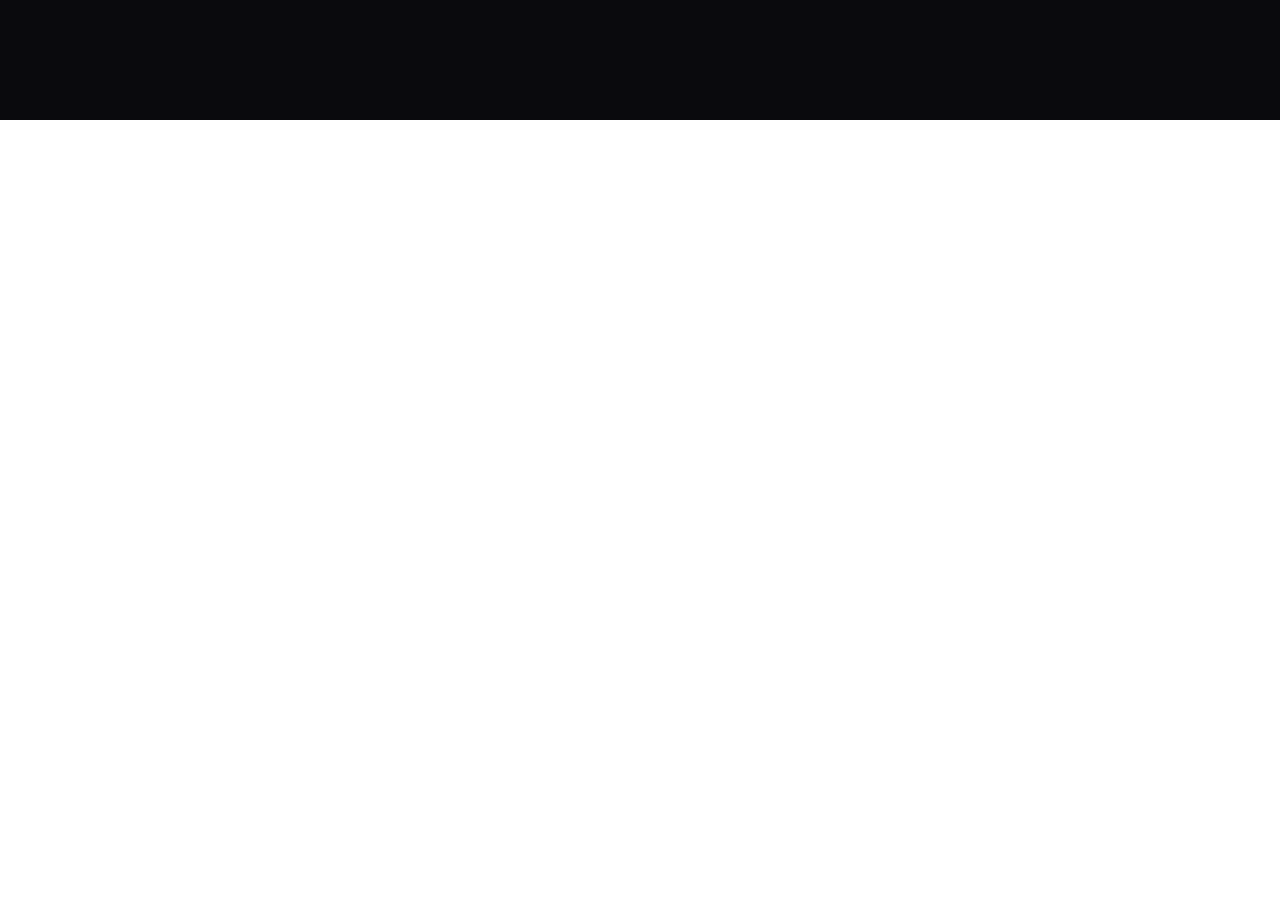
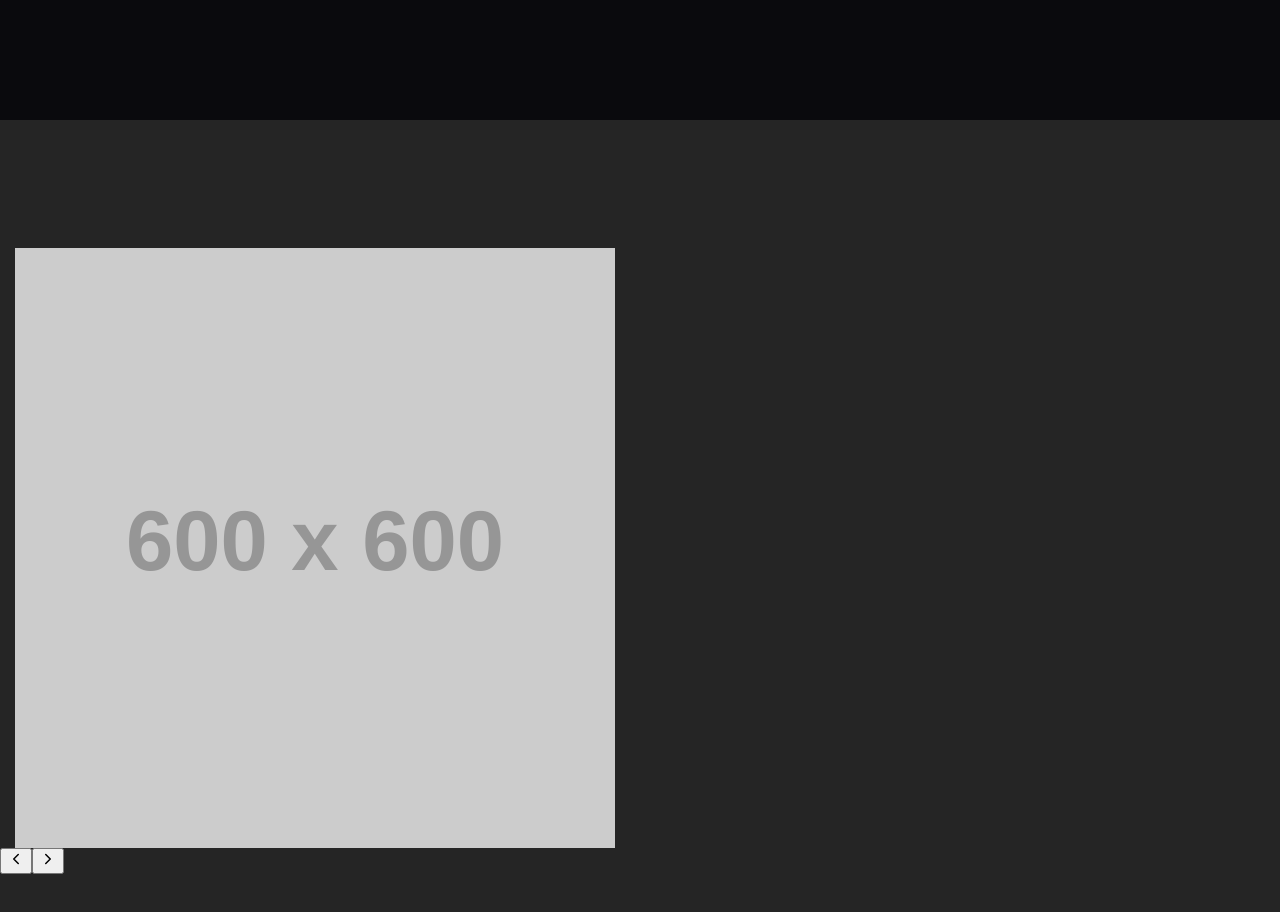
Before and after one commit to kylerossece/portfolio-master, a Next.js app: page / in a window 1280 px wide. Shown: the part 680-1592 px from the top of the page. Before the commit the page ends 800 px from the top, so only its background shows below. Built offline with nearby package versions, Linux system fonts and the light colour scheme.

Commit message:
change carousel to swiper module

```diff
--- a/app/page.tsx
+++ b/app/page.tsx
@@ -1,9 +1,11 @@
 import { Hero } from "../components/sections/hero";
+import { Work } from "@/components/sections/work";
 
 export default function Home() {
   return (
     <>
       <Hero />
+      <Work />
     </>
   );
 }
--- /dev/null
+++ b/assets/css/sections/projects.module.scss
@@ -0,0 +1,33 @@
+.card {
+  position: relative;
+  aspect-ratio: 2/3;
+  width: clamp(18rem, 42vmin, 22rem);
+  overflow: hidden;
+  border-radius: 6px;
+  a {
+    display: block;
+    height: 100%;
+    width: 100%;
+    border-radius: 6px;
+    border-color: color-mix(in oklab, #fffef9 30%, transparent);
+  }
+}
+
+.wrapper {
+  margin-top: 1rem;
+  width: 100%;
+}
+
+.buttonWrapper {
+  position: relative;
+  padding: 2rem 0;
+}
+
+.button {
+  border-color: #2e364f;
+  background-color: color-mix(in oklab, #060918 90%, transparent);
+  color: #f0f2fe;
+  height: fit-content;
+  border-radius: calc(infinity * 1px);
+  padding: 1rem;
+}
--- /dev/null
+++ b/assets/css/ui/section.module.scss
@@ -0,0 +1,10 @@
+.section {
+  position: relative;
+  z-index: 10;
+  width: 100%;
+  padding: 8rem 0;
+  display: flex;
+  flex-direction: column;
+  min-height: 100svh;
+  background-color: rgb(37, 37, 37);
+}
--- /dev/null
+++ b/components/sections/carousel.tsx
@@ -0,0 +1,81 @@
+"use client";
+import React, { RefObject, useRef } from "react";
+import gsap from "gsap";
+import { useGSAP } from "@gsap/react";
+import { ScrollTrigger } from "gsap/ScrollTrigger";
+import "swiper/css";
+import "swiper/css/pagination";
+import "swiper/css/free-mode";
+import { Swiper, SwiperSlide } from "swiper/react";
+import { Swiper as SwiperClass } from "swiper/types";
+import { Pagination, FreeMode } from "swiper/modules";
+import Link from "next/link";
+// import Image from "next/image";
+import { Icons } from "../ui/icons";
+import styles from "@/assets/css/sections/projects.module.scss";
+import { Container } from "../ui/container";
+
+type CarouselProps = {
+  sectionRef: RefObject<HTMLElement | null>;
+};
+// breakpoints={{
+//     768: {
+//       slidesPerView: 1.8,
+//       spaceBetween: 60,
+//       slidesOffsetAfter: 60,
+//       slidesOffsetBefore: 60,
+//     },
+//     992: {
+//       slidesPerView: 2.5,
+//       spaceBetween: 60,
+//       slidesOffsetAfter: 60,
+//       slidesOffsetBefore: 60,
+//     },
+//     1600: {
+//       slidesPerView: "auto",
+//       spaceBetween: 90,
+//       slidesOffsetAfter: 90,
+//       slidesOffsetBefore: 90,
+//     },
+//   }}
+const Carousel = ({ sectionRef }: CarouselProps) => {
+  const swiperRef = useRef<SwiperClass | null>(null);
+  const { contextSafe } = useGSAP({ scope: sectionRef });
+
+  const scrollPreviousSlide = () => {
+    swiperRef.current?.slidePrev();
+  };
+  const scrollNextSlide = () => {
+    swiperRef.current?.slideNext();
+  };
+  return (
+    <Swiper
+      onBeforeInit={(swiper) => {
+        swiperRef.current = swiper;
+      }}
+      touchEventsTarget={"container"}
+      slidesPerView="auto"
+      spaceBetween={15}
+      slidesOffsetAfter={15}
+      slidesOffsetBefore={15}
+      freeMode={true}
+      modules={[FreeMode]}
+    >
+      {[...Array(10).keys()].map((item, index) => {
+        return (
+          <SwiperSlide key={index}>
+            <img src="https://placehold.co/600x600/000000/FFFFFF/png" />
+          </SwiperSlide>
+        );
+      })}
+      <button type="button" onClick={scrollPreviousSlide}>
+        <Icons.ChevronLeft />
+      </button>
+      <button type="button" onClick={scrollNextSlide}>
+        <Icons.ChevronRight />
+      </button>
+    </Swiper>
+  );
+};
+
+export { Carousel };
--- /dev/null
+++ b/components/sections/work.tsx
@@ -0,0 +1,18 @@
+"use client";
+import React, { useRef } from "react";
+
+import { Section } from "../ui/section";
+import { Container } from "../ui/container";
+import { Carousel } from "./carousel";
+
+const Work = () => {
+  const sectionRef = useRef(null);
+  return (
+    <Section ref={sectionRef}>
+      <Container></Container>
+      <Carousel sectionRef={sectionRef} />
+    </Section>
+  );
+};
+
+export { Work };
--- /dev/null
+++ b/components/ui/icons.tsx
@@ -0,0 +1,11 @@
+import { IoChevronBackOutline, IoChevronForward } from "react-icons/io5";
+import React from "react";
+
+type IconProps = React.SVGAttributes<SVGElement>;
+
+const Icons = {
+  ChevronLeft: IoChevronBackOutline,
+  ChevronRight: IoChevronForward,
+} as const;
+
+export { Icons, type IconProps };
--- /dev/null
+++ b/components/ui/section.tsx
@@ -0,0 +1,12 @@
+import React from "react";
+import { type ComponentProps } from "react";
+import styles from "@/assets/css/ui/section.module.scss";
+const Section = ({ children, ...props }: ComponentProps<"section">) => {
+  return (
+    <section className={styles.section} {...props}>
+      {children}
+    </section>
+  );
+};
+
+export { Section };
--- a/package.json
+++ b/package.json
@@ -15,7 +15,9 @@
     "next": "15.5.2",
     "react": "19.1.0",
     "react-dom": "19.1.0",
-    "sass": "^1.92.1"
+    "react-icons": "^5.5.0",
+    "sass": "^1.92.1",
+    "swiper": "^12.0.1"
   },
   "devDependencies": {
     "@tailwindcss/postcss": "^4",
```
Also changed, not shown: components/sections/projects copy.tsx (added, +126 -0 lines), components/sections/projects.tsx (deleted, +0 -84 lines), assets/css/sections/project.module.scss (deleted), 1 other file (tests, documents, lock files or other folders).
